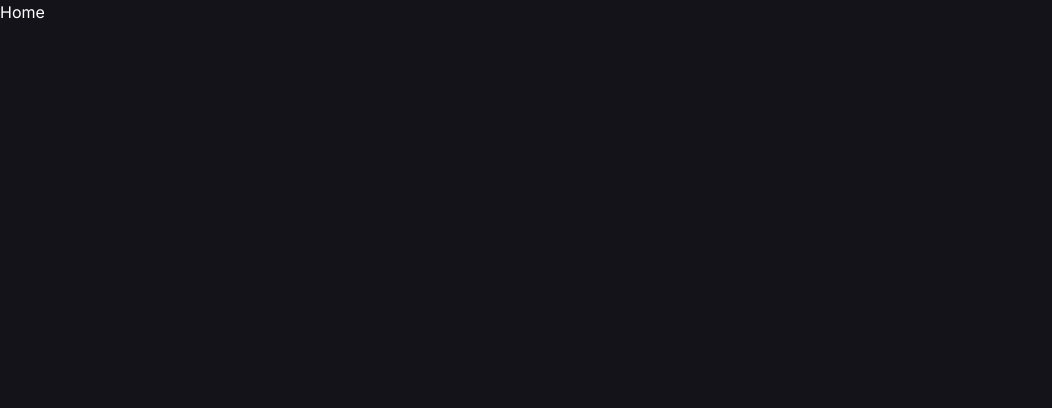
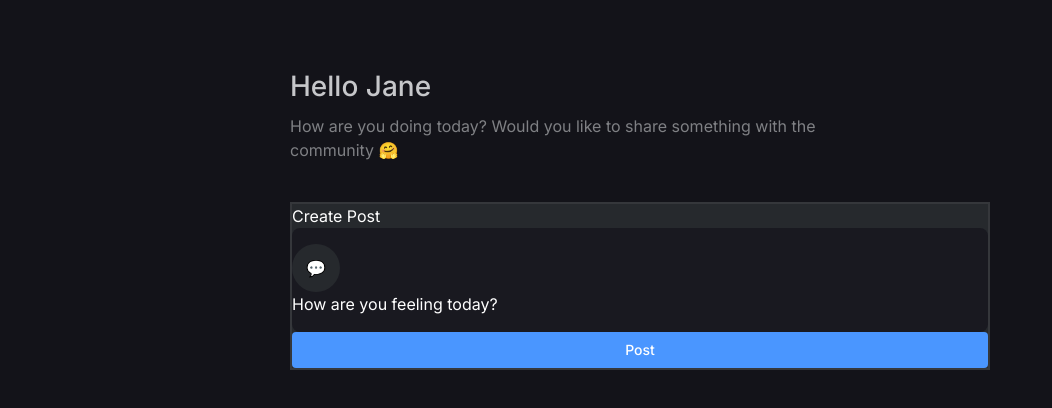
Before and after one commit to AshutoshKr1098/atlys-auth, a React (Create React App) app: page / in a window 1280 px wide. Shown: the top 408 px of the page, without its empty margins (0-1052 px from the left). Built offline with nearby package versions, Linux system fonts and the light colour scheme.

Commit message:
Adds reusable cards for posts and layout created for home screen

```diff
--- /dev/null
+++ b/src/components/CreatePost.tsx
@@ -0,0 +1,22 @@
+import React from "react";
+import PostCard from "./ui/PostCard";
+import CardTextArea from "./ui/CardTextArea";
+import CTAButton from "./ui/CTAButton";
+
+const CreatePost = () => {
+  function createPost() {
+    return;
+  }
+
+  return (
+    <PostCard>
+      <div>
+        <h2>Create Post</h2>
+        <CardTextArea emoji={"💬"} text='How are you feeling today?' />
+        <CTAButton variant='primary' text='Post' onClick={createPost} />
+      </div>
+    </PostCard>
+  );
+};
+
+export default CreatePost;
--- /dev/null
+++ b/src/components/Homepage.tsx
@@ -0,0 +1,15 @@
+import React from "react";
+import UserIntroduction from "./UserIntroduction";
+import CreatePost from "./CreatePost";
+
+const Homepage = () => {
+  return (
+    <div className='max-w-[700px] mx-auto'>
+      <UserIntroduction />
+      <CreatePost />
+      {/* <Posts /> */}
+    </div>
+  );
+};
+
+export default Homepage;
--- /dev/null
+++ b/src/components/UserIntroduction.tsx
@@ -0,0 +1,15 @@
+const UserIntroduction = () => {
+  return (
+    <div className='pt-[70px] mb-10'>
+      <h1 className='font-medium text-[28px] leading-8 text-gray-100'>
+        Hello Jane
+      </h1>
+      <p className='font-normal text-base leading-6 text-gray-500 max-w-[80%] mt-3'>
+        How are you doing today? Would you like to share something with the
+        community 🤗
+      </p>
+    </div>
+  );
+};
+
+export default UserIntroduction;
--- /dev/null
+++ b/src/components/ui/CardTextArea.tsx
@@ -0,0 +1,16 @@
+interface CardTextAreaProps {
+  emoji: any;
+  text: React.ReactNode;
+}
+const CardTextArea: React.FC<CardTextAreaProps> = ({ emoji, text }) => {
+  return (
+    <div className='bg-black-800 rounded-lg py-4'>
+      <div className='bg-black-700 size-12 rounded-full flex items-center justify-center'>
+        {emoji}
+      </div>
+      <div>{text}</div>
+    </div>
+  );
+};
+
+export default CardTextArea;
--- a/src/components/ui/Modal.tsx
+++ b/src/components/ui/Modal.tsx
@@ -43,7 +43,7 @@ const Modal: React.FC<ModalProps> = ({
           leaveTo='scale-75'>
           <div
             className={clsx([
-              "bg-white p-6 rounded-lg shadow-lg w-11/12 max-w-lg",
+              "p-6 rounded-lg shadow-lg w-11/12 max-w-lg",
               customClass,
             ])}>
             {children}
--- /dev/null
+++ b/src/components/ui/PostCard.tsx
@@ -0,0 +1,12 @@
+interface PostCardProps {
+  children: React.ReactNode;
+}
+const PostCard: React.FC<PostCardProps> = ({ children }) => {
+  return (
+    <div className='border-2 border-gray-900 border-solid bg-black-700'>
+      {children}
+    </div>
+  );
+};
+
+export default PostCard;
--- a/src/hooks/useAuthentication.ts
+++ b/src/hooks/useAuthentication.ts
@@ -1,12 +1,20 @@
+import { useState } from "react";
 import { useAuth } from "../contexts/AuthContext";
 
 export const useAuthentication = () => {
+  const [loginView, setLoginView] = useState(true);
   const { loggedIn, login, logout } = useAuth();
+
+  const toggleView = () => {
+    setLoginView((prev) => !prev);
+  };
 
   return {
     loggedIn,
     login,
     logout,
     isAuthenticated: loggedIn,
+    toggleView,
+    loginView,
   };
 };
--- a/src/pages/Home.tsx
+++ b/src/pages/Home.tsx
@@ -1,5 +1,25 @@
+import { useState } from "react";
+import Homepage from "../components/Homepage";
+import Login from "../components/LoginForm";
+import Modal from "../components/ui/Modal";
+import { useAuthentication } from "../hooks/useAuthentication";
+
 const Home = () => {
-  return <div>Home</div>;
+  const { isAuthenticated, login, toggleView, loginView } = useAuthentication();
+  const [open, setOpen] = useState(false);
+  return (
+    <>
+      <Homepage />
+      {/* <button onClick={() => setOpen(true)}>Click me</button> */}
+      <Modal
+        isOpen={open}
+        onClose={() => {
+          setOpen(false);
+        }}>
+        <Login login={login} toggleView={toggleView} />
+      </Modal>
+    </>
+  );
 };
 
 export default Home;
--- a/src/pages/Login.tsx
+++ b/src/pages/Login.tsx
@@ -6,15 +6,10 @@ import RegisterForm from "../components/RegisterForm";
 import { ROUTE_CONSTANTS } from "../routes";
 
 const Login = () => {
-  const { isAuthenticated, login, logout } = useAuthentication();
-  const [loginView, setLoginView] = useState(true);
+  const { isAuthenticated, login, toggleView, loginView } = useAuthentication();
   if (isAuthenticated) {
     return <Navigate to={ROUTE_CONSTANTS.HOME} />;
   }
-
-  const toggleView = () => {
-    setLoginView((prev) => !prev);
-  };
 
   return (
     <div className='flex items-center justify-center h-full w-full'>
--- a/tailwind.config.js
+++ b/tailwind.config.js
@@ -6,6 +6,7 @@ module.exports = {
       colors: {
         black: {
           700: "#26292D",
+          800: "#191920",
           900: "#131319",
         },
         blue: "#4A96FF",
```
